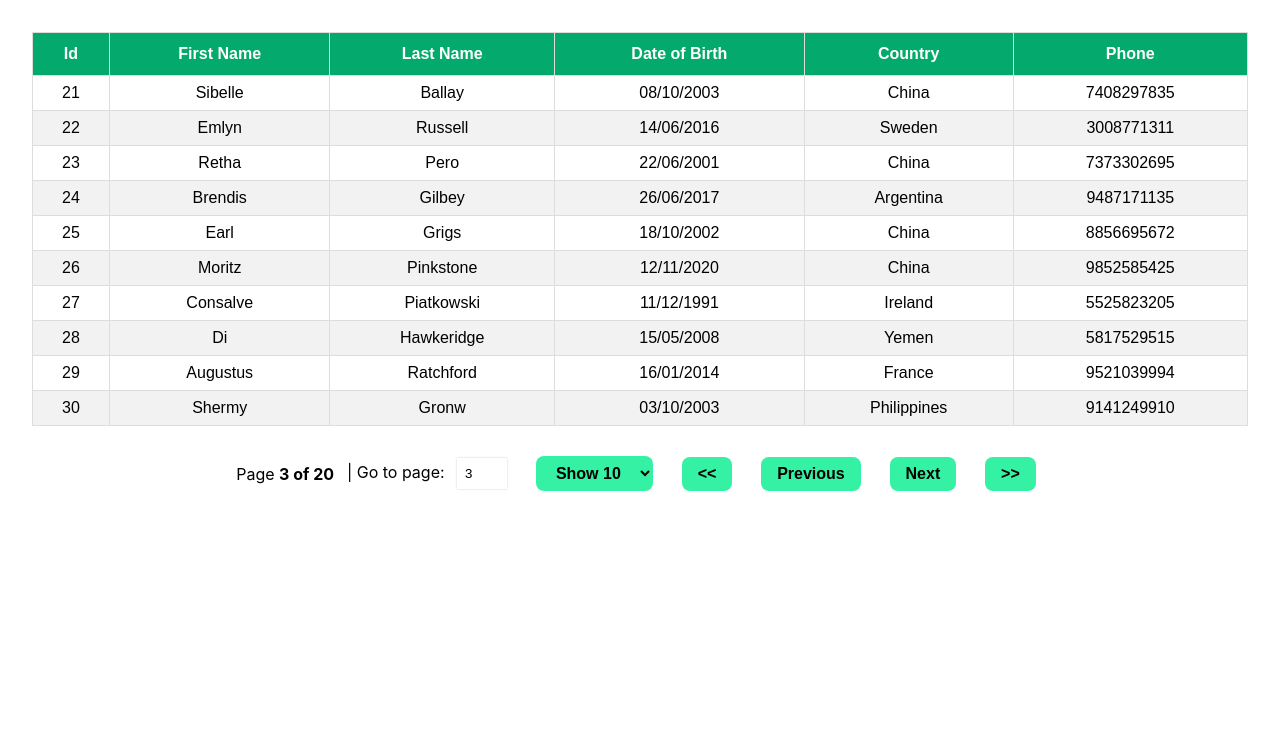
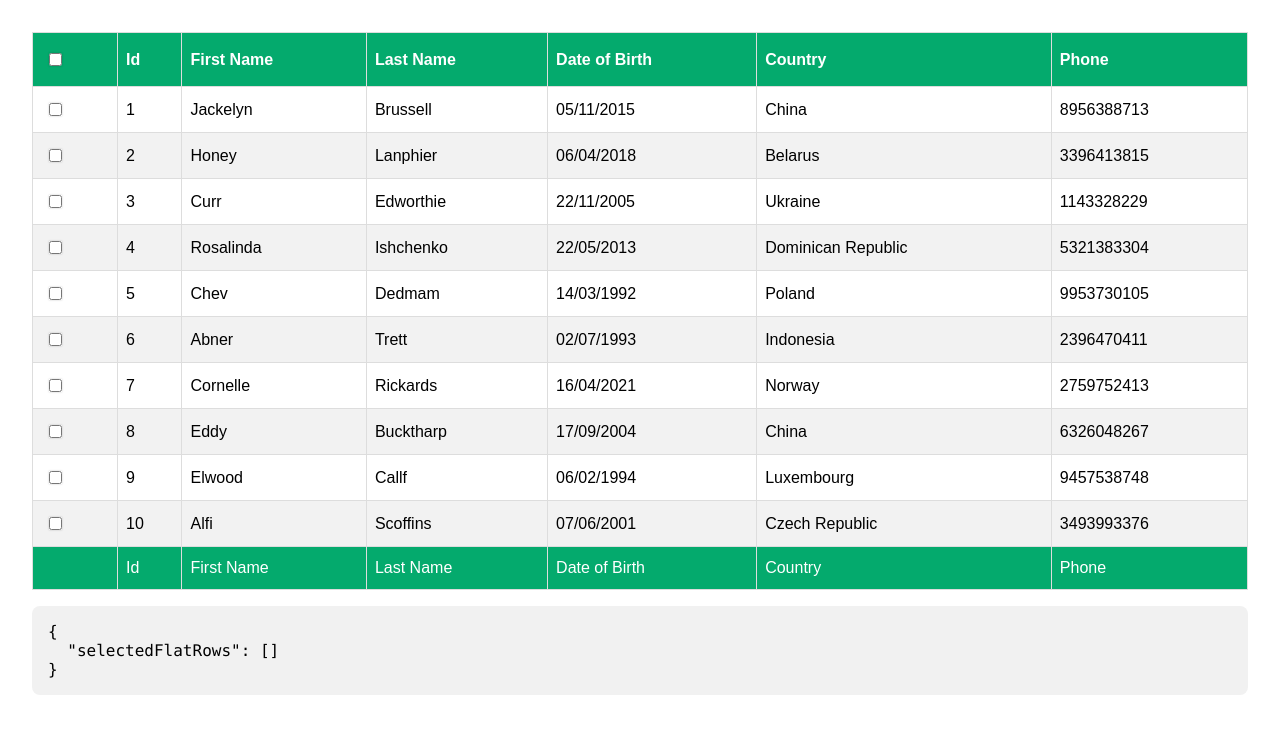
Before and after one commit to Ghanasham2004/React-Tables, a React (Create React App) app: page / in a window 1280 px wide. Shown: the top 734 px of the page. Built offline with nearby package versions, Linux system fonts and the light colour scheme.

Commit message:
Row Selection Using useRowSelect Hook

```diff
--- a/src/App.js
+++ b/src/App.js
@@ -1,9 +1,9 @@
 import "./App.css";
-import PaginationTable from "./components/PaginationTable";
+import RowSelection from "./components/RowSelection";
 function App() {
   return (
     <div className="App">
-      <PaginationTable />
+      <RowSelection />
     </div>
   );
 }
--- /dev/null
+++ b/src/components/Checkbox.js
@@ -0,0 +1,16 @@
+import React from "react";
+
+const Checkbox = React.forwardRef(({ indeterminate, ...rest }, ref) => {
+  const defaultRef = React.useRef(); // this is the default ref that we will use if the ref is not passed in
+  const resolvedRef = ref || defaultRef; // this is the resolved ref that we will use
+  React.useEffect(() => {
+    resolvedRef.current.indeterminate = indeterminate; // this is the effect that we will use to set the indeterminate property of the checkbox
+  }, [resolvedRef, indeterminate]);
+  return (
+    <>
+      <input type="checkbox" ref={resolvedRef} {...rest} />
+    </>
+  );
+});
+
+export default Checkbox;
--- a/src/components/PaginationTable.js
+++ b/src/components/PaginationTable.js
@@ -12,7 +12,7 @@
     {
       columns,
       data,
-      initialState: { pageIndex: 2 }, // this is the initial state of the table
+    //   initialState: { pageIndex: 1 }, // this is the initial state of the table
     },
     usePagination // this is the hook that we use to implement pagination in our table
   );
@@ -84,7 +84,7 @@
           value={tableInstance.state.pageSize}
           onChange={(e) => tableInstance.setPageSize(Number(e.target.value))}
         >
-          {[10, 25, 50].map((pageSize) => (
+          {[10, 20, 40].map((pageSize) => (
             <option key={pageSize} value={pageSize}>
               Show {pageSize}
             </option>
--- /dev/null
+++ b/src/components/RowSelection.js
@@ -0,0 +1,98 @@
+import React, { useMemo } from "react";
+import { useTable, useRowSelect } from "react-table";
+import { COLUMNS } from "./columns";
+import MOCK_DATA from "./MOCK_DATA.json";
+import Checkbox from "./Checkbox";
+import "./table.css";
+const RowSelection = () => {
+  const columns = useMemo(() => COLUMNS, []);
+  const data = useMemo(() => MOCK_DATA, []);
+  const tableInstance = useTable(
+    {
+      columns,
+      data,
+    },
+    useRowSelect,
+    (hooks) => {
+      hooks.visibleColumns.push((columns) => {
+        return [
+          {
+            id: "selection",
+            Header: ({ getToggleAllRowsSelectedProps }) => (
+              <Checkbox {...getToggleAllRowsSelectedProps()} />
+            ),
+            Cell: ({ row }) => (
+              <Checkbox {...row.getToggleRowSelectedProps()} />
+            ),
+          },
+          ...columns,
+        ];
+      });
+    }
+  );
+
+  const {
+    getTableProps,
+    getTableBodyProps,
+    headerGroups,
+    footerGroups,
+    rows,
+    prepareRow,
+    selectedFlatRows,
+  } = tableInstance;
+
+  const firstPageRows = rows.slice(0, 10); // this is the first page of the table
+
+  return (
+    <>
+      <table {...getTableProps()}>
+        <thead>
+          {headerGroups.map((headerGroup) => (
+            <tr {...headerGroup.getHeaderGroupProps()}>
+              {headerGroup.headers.map((column) => (
+                <th {...column.getHeaderProps()}>{column.render("Header")}</th>
+              ))}
+            </tr>
+          ))}
+        </thead>
+        <tbody {...getTableBodyProps()}>
+          {" "}
+          {firstPageRows.map((row) => {
+            prepareRow(row);
+            return (
+              <tr {...row.getRowProps()}>
+                {row.cells.map((cell) => {
+                  return (
+                    <td {...cell.getCellProps()}>{cell.render("Cell")}</td>
+                  );
+                })}
+              </tr>
+            );
+          })}
+        </tbody>
+        <tfoot>
+          {footerGroups.map((footerGroup) => (
+            <tr {...footerGroup.getFooterGroupProps()}>
+              {footerGroup.headers.map((column) => (
+                <td {...column.getFooterProps()}>{column.render("Footer")}</td>
+              ))}
+            </tr>
+          ))}
+        </tfoot>
+      </table>
+      <pre>
+        <code>
+          {JSON.stringify(
+            {
+              selectedFlatRows: selectedFlatRows.map((row) => row.original),
+            },
+            null,
+            2
+          )}
+        </code>
+      </pre>
+    </>
+  );
+};
+
+export default RowSelection;
--- a/src/components/table.css
+++ b/src/components/table.css
@@ -7,6 +7,7 @@
 table td,
 table th {
   border: 1px solid #ddd;
+  text-align: left;
   padding: 8px;
 }
 
@@ -22,7 +23,7 @@
 table th {
   padding-top: 12px;
   padding-bottom: 12px;
-  text-align: center;
+  text-align: left;
   background-color: #04aa6d;
   color: white;
 }
@@ -73,3 +74,12 @@
   font-weight: 600;
   cursor: pointer;
 }
+
+pre{
+  background-color: #f1f1f1;
+  padding: 1rem;
+  border-radius: 0.5rem;
+  overflow-x: auto;
+  margin: 1rem 0;
+  text-align: left;
+}
```
